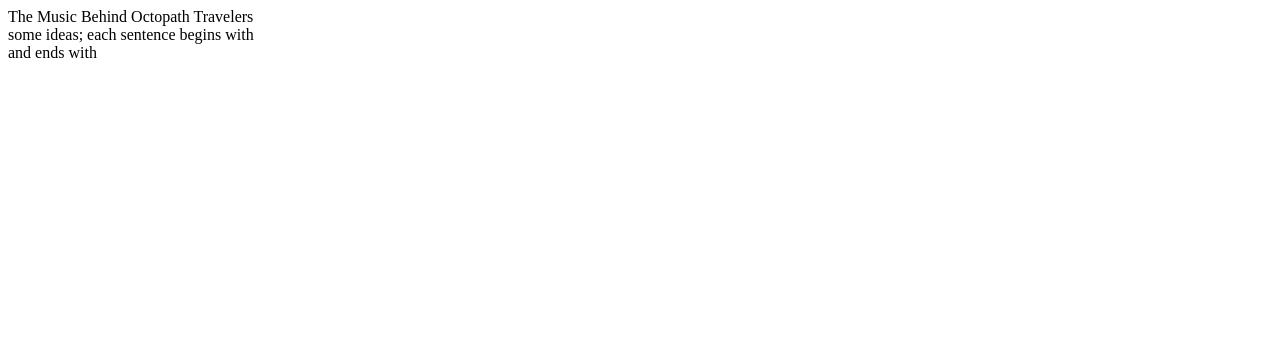
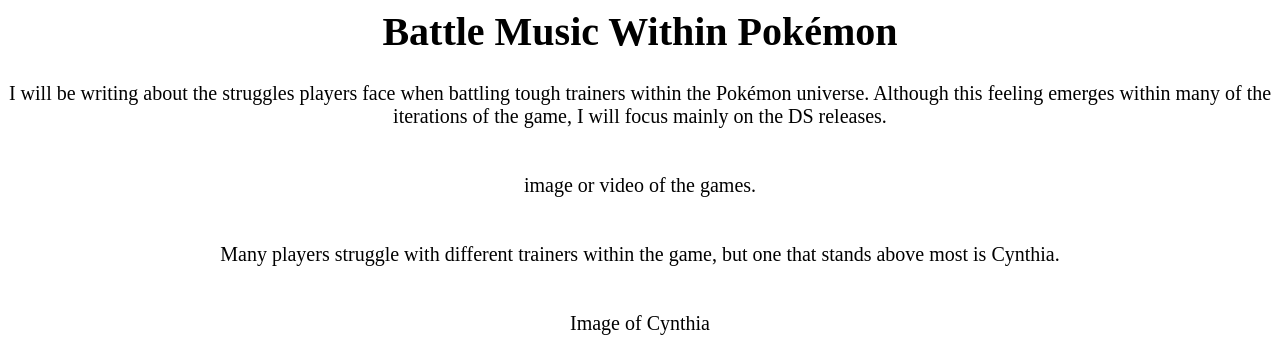
Before and after one commit to Sammykat97/Website, a plain HTML site: page index.html in a window 1280 px wide. Shown: the top 354 px of the page. Drawn offline with Linux system fonts and the light colour scheme.

Commit message:
update to index
Updated the title and added content about Pokémon battle music.

```diff
--- a/index.html
+++ b/index.html
@@ -1,10 +1,27 @@
-<html
-><title>the title of your study
+<html>
+
+<title>Battle Music Within Pokémon
 </title>
-<head>
-The Music Behind Octopath Travelers
-</br>
-</head>
-<body>some ideas; each sentence begins  with <br>and ends with </br>
+<style>
+    body {
+        font-size: 20px;
+    }
+</style>
+<h1>
+    <center>
+    Battle Music Within Pokémon
+ </center>
+ </h1>
+<body><center>
+I will be writing about the struggles players face when battling tough trainers within the Pokémon universe.
+Although this feeling emerges within many of the iterations of the game, I will focus mainly on the DS releases.
+<br> </br><br> image or video of the games. </br><br> </br>
+Many players struggle with different trainers within the game, but one that stands above most is Cynthia.
+<br> </br>
+<br>Image of Cynthia</br>
+<h2>Cynthia: Champion of the Sinnoh League</h2>
+Description of Cynthia
+
+</center>
 </body>
 </html>
```
